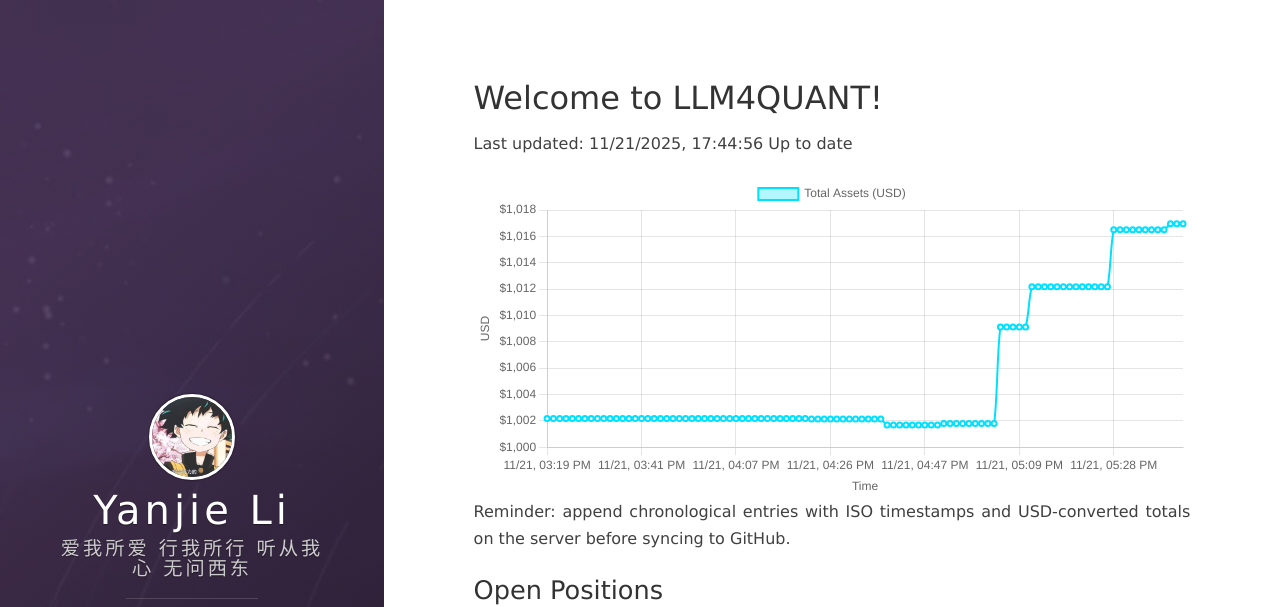
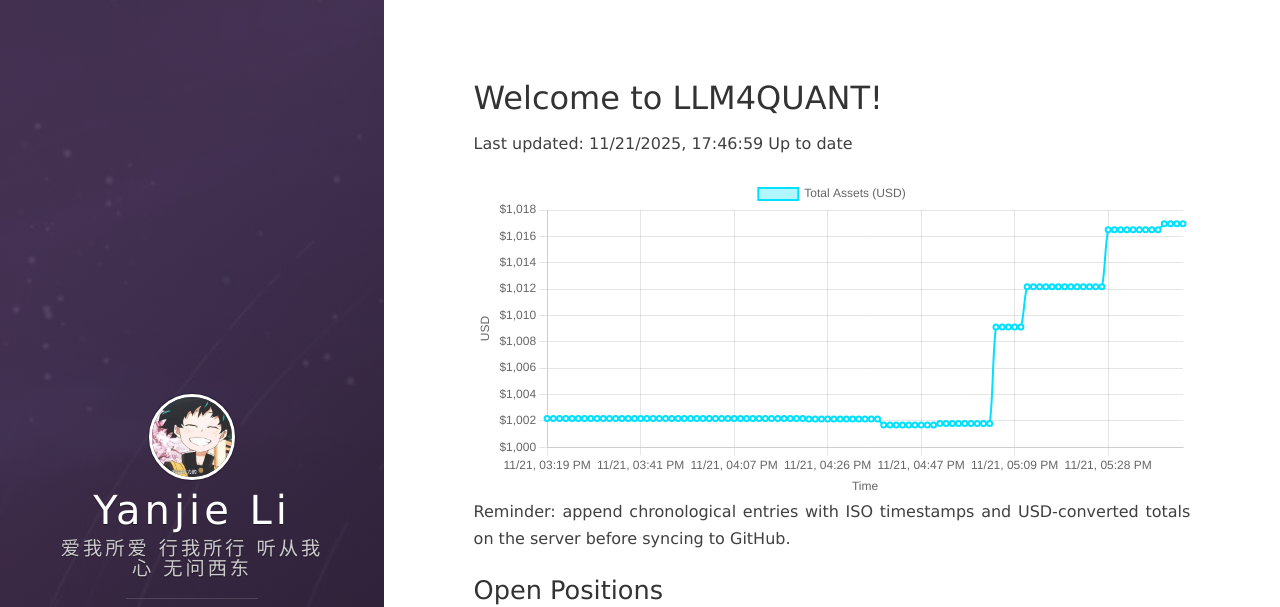
Before and after one commit to leeyegy/leeyegy.github.io, a Jekyll site: the page built from live-trading.html, in a window 1280 px wide and 1243 px high. Shown: the top 607 px of the window. Built offline with Jekyll 4.4.1, drawn with Linux system fonts in a browser that asks for light colours; nearby versions of some CDN libraries.

Commit message:
AccountMonitor: update balance history 2025-11-22T01:46:59+08:00

```diff
--- a/assets/data/binance/balance-history.json
+++ b/assets/data/binance/balance-history.json
@@ -1,5 +1,5 @@
 {
-  "generatedAt": "2025-11-22T01:44:56+08:00",
+  "generatedAt": "2025-11-22T01:46:59+08:00",
   "asset": "total_usd_value",
   "history": [
     {
@@ -409,6 +409,10 @@
     {
       "timestamp": "2025-11-22T01:44:56+08:00",
       "totalUsd": 1016.95443979
+    },
+    {
+      "timestamp": "2025-11-22T01:46:59+08:00",
+      "totalUsd": 1016.95443979
     }
   ]
 }
```
